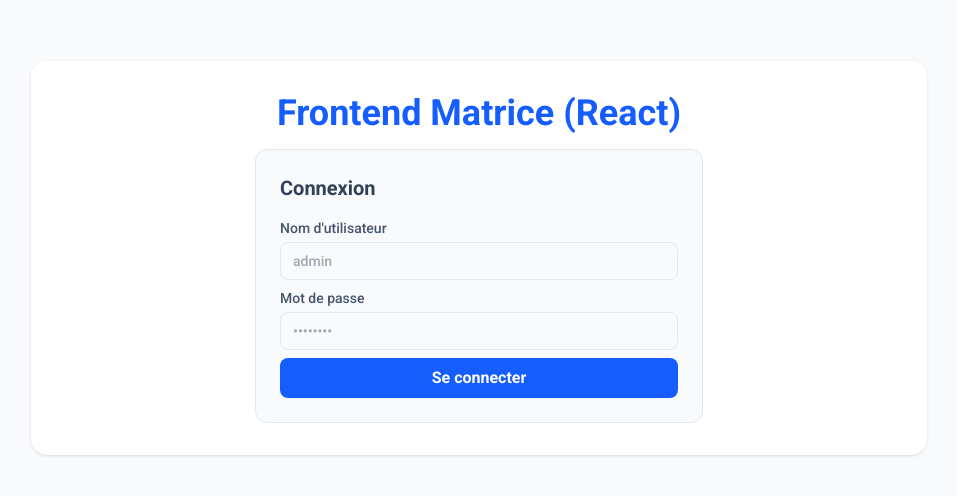
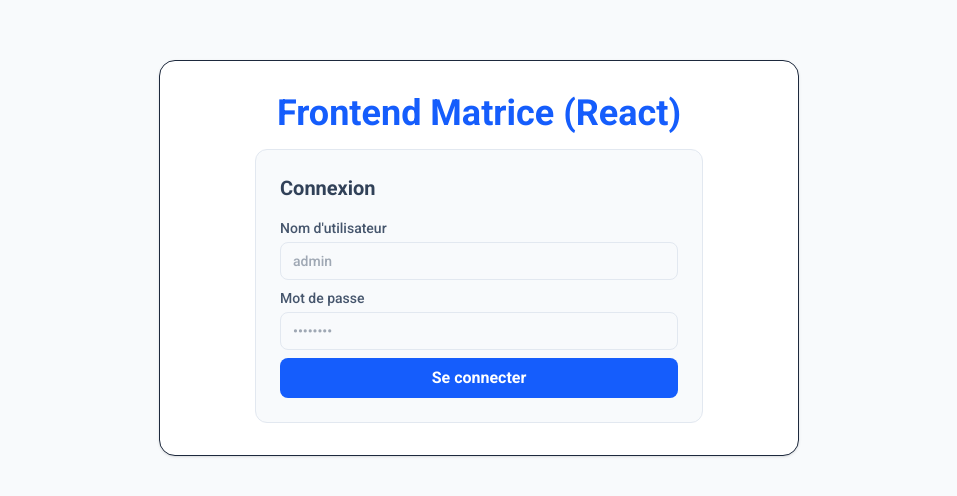
Before and after one commit to GrCOTE7/project_matrice, a React (Vite) app in the folder frontend/: page / in a window 1280 px wide. Shown: the part 142-638 px from the top of the page, without its empty margins (161-1118 px from the left). Built offline with nearby package versions, Linux system fonts and the light colour scheme; no server answers.

Commit message:
Set front error login in french

```diff
--- a/frontend/src/App.jsx
+++ b/frontend/src/App.jsx
@@ -11,6 +11,20 @@ function App() {
   const [password, setPassword] = useState("");
   const [error, setError] = useState("");
   const [isLoading, setIsLoading] = useState(false);
+
+  const getLoginErrorMessage = (err) => {
+    const raw = (err?.message || "").trim();
+    if (raw === "Missing credentials") {
+      return "Merci de saisir un identifiant ET un mot de passe.";
+    }
+    if (raw === "Invalid credentials") {
+      return "Identifiants incorrects.";
+    }
+    if (raw === "Login failed") {
+      return "Connexion impossible. Réessaie.";
+    }
+    return raw || "Connexion impossible.";
+  };
 
   useEffect(() => {
     if (!isAuthenticated) return;
@@ -32,7 +46,7 @@ function App() {
       setUsername("");
       setPassword("");
     } catch (err) {
-      setError(err.message || "Login failed");
+      setError(getLoginErrorMessage(err));
     } finally {
       setIsLoading(false);
     }
@@ -46,8 +60,8 @@ function App() {
 
   return (
     <div className="flex items-center justify-center min-h-screen bg-slate-50 text-slate-800 font-[Roboto]">
-      <div className="max-w-4xl w-full mx-auto p-8 text-center bg-white rounded-2xl shadow-sm">
-        <h1 className="text-4xl font-bold mb-4 text-blue-600">
+      <div className="border min-w-100 max-w-4xl w-3/6 mx-auto p-8 text-center bg-white rounded-2xl shadow-sm">
+        <h1 className="text-4xl mx-8 font-bold mb-4 text-blue-600">
           Frontend Matrice (React)
         </h1>
 
```
